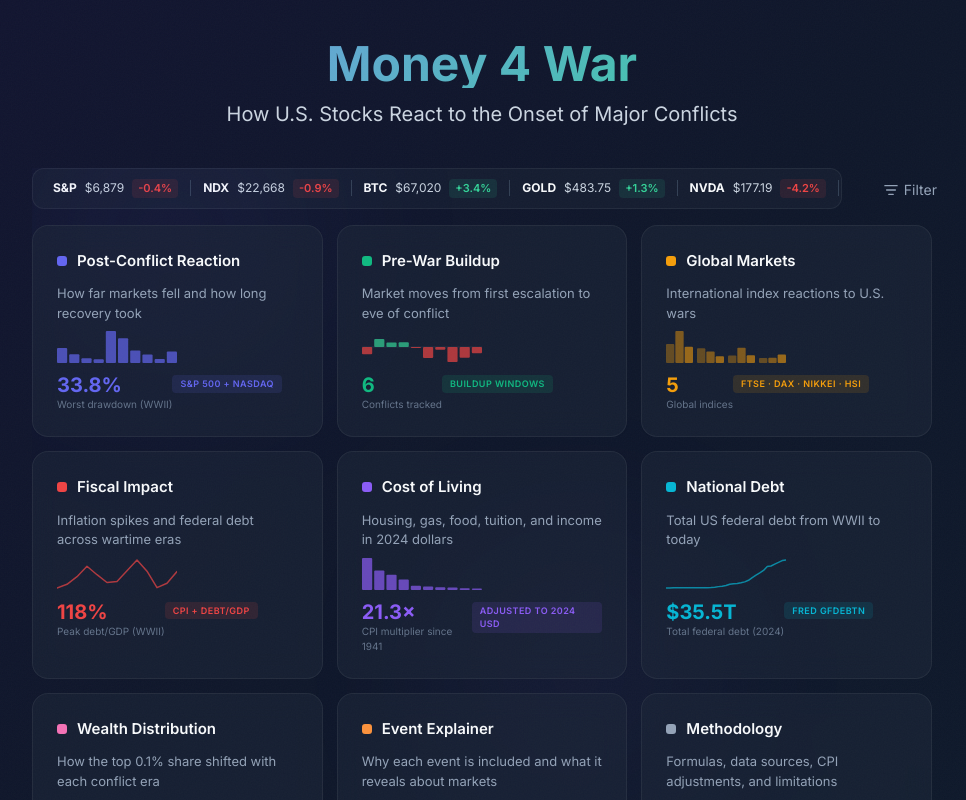
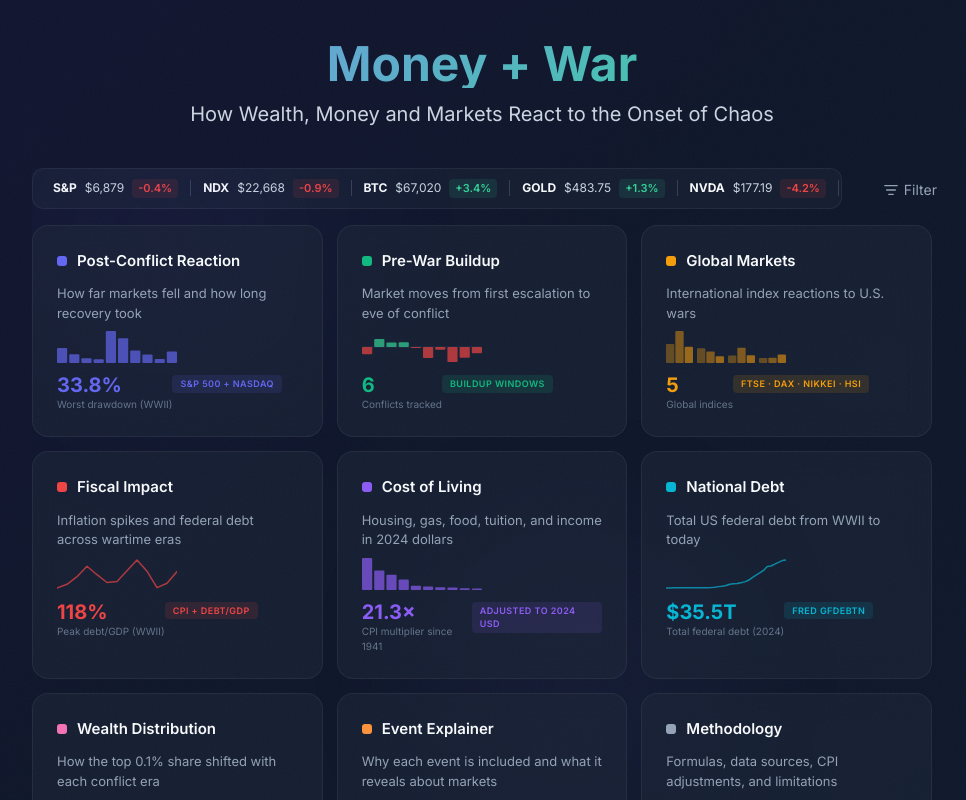
Before and after one commit to azaidi06/fin, a React (Vite) app in the folder war-markets-react/: page / in a window 1280 px wide. Shown: the top 800 px of the page, without its empty margins (158-1124 px from the left). Built offline with nearby package versions, Linux system fonts and the light colour scheme.

Commit message:
update header

```diff
--- a/war-markets-react/index.html
+++ b/war-markets-react/index.html
@@ -4,7 +4,7 @@
     <meta charset="UTF-8" />
     <link rel="icon" type="image/svg+xml" href="/vite.svg" />
     <meta name="viewport" content="width=device-width, initial-scale=1.0" />
-    <title>Money 4 War</title>
+    <title>Money + War</title>
     <link rel="preconnect" href="https://fonts.googleapis.com" />
     <link rel="preconnect" href="https://fonts.gstatic.com" crossorigin />
     <link href="https://fonts.googleapis.com/css2?family=Inter:wght@400;500;600;700&display=swap" rel="stylesheet" />
--- a/war-markets-react/src/components/EventExplainerPanel.jsx
+++ b/war-markets-react/src/components/EventExplainerPanel.jsx
@@ -306,11 +306,17 @@ function EventCard({ conflict, sp, preWar, global, fiscal, context, isExpanded,
       {isExpanded && (
         <div style={{
           padding: "0 24px 24px",
-          borderTop: "1px solid #1E293B",
         }}>
+          {/* Separator */}
+          <div style={{
+            borderTop: "1px solid #1E293B",
+            margin: "0 -24px",
+            padding: "0 24px",
+          }} />
+
           {/* Why It Matters */}
-          <div style={{ marginBottom: 20 }}>
-            <h4 style={{ fontSize: 13, fontWeight: 600, color, textTransform: "uppercase", letterSpacing: "0.05em", marginBottom: 10 }}>
+          <div style={{ marginBottom: 20, marginTop: 20 }}>
+            <h4 style={{ fontSize: 14, fontWeight: 600, color, textTransform: "uppercase", letterSpacing: "0.05em", marginBottom: 12 }}>
               Why It Should Be Considered
             </h4>
             <ul style={{ margin: 0, paddingLeft: 18, listStyleType: "none" }}>
--- a/war-markets-react/src/components/Header.jsx
+++ b/war-markets-react/src/components/Header.jsx
@@ -27,16 +27,16 @@ export default function Header({ compact }) {
   return (
     <header className="text-center mb-10">
       <h1 className="animated-gradient-text text-4xl sm:text-5xl font-bold mb-3">
-        Money 4 War
+        Money + War
       </h1>
       {compact ? (
         <p className="text-lg sm:text-xl" style={{ color: "#CBD5E1" }}>
-          How U.S. Stocks React to the Onset of Major Conflicts
+          How Wealth, Money and Markets React to the Onset of Chaos
         </p>
       ) : (
         <>
           <p className="text-lg sm:text-xl mb-3" style={{ color: "#CBD5E1" }}>
-            How U.S. Stocks React to the Onset of Major Conflicts
+            How Wealth, Money and Markets React to the Onset of Chaos
           </p>
           {/* Rotating stat ticker */}
           <p
```
